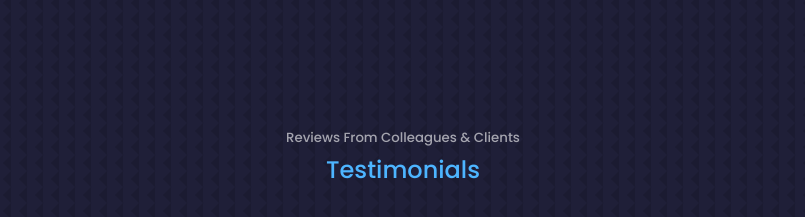
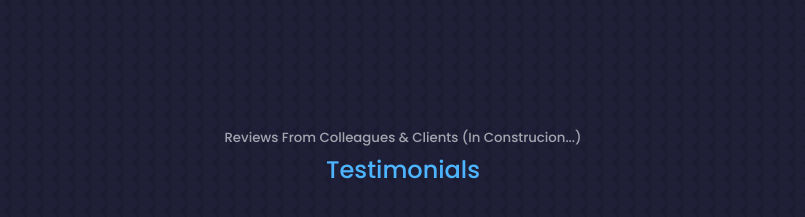
Before and after one commit to fedeemilo/fedmilo-portfolio, a React (Create React App) app: page / in a window 1280 px wide. Shown: the part 4005-4222 px from the top of the page, without its empty margins (237-1042 px from the left). Built offline with nearby package versions, Linux system fonts and the light colour scheme.

Commit message:
Add in construction text in testimonials section

```diff
--- a/src/constants/strings.js
+++ b/src/constants/strings.js
@@ -120,8 +120,8 @@ export const STRINGS = {
         es: "Proyectos"
     },
     REVIEWS_FROM: {
-        en: "Reviews From Colleagues & Clients",
-        es: "Comentarios De Colegas Y Clientes"
+        en: "Reviews From Colleagues & Clients (In Construcion...)",
+        es: "Comentarios De Colegas Y Clientes (En Construcción...)"
     },
     SCROLL_DOWN: {
         en: "Scroll Down",
```
